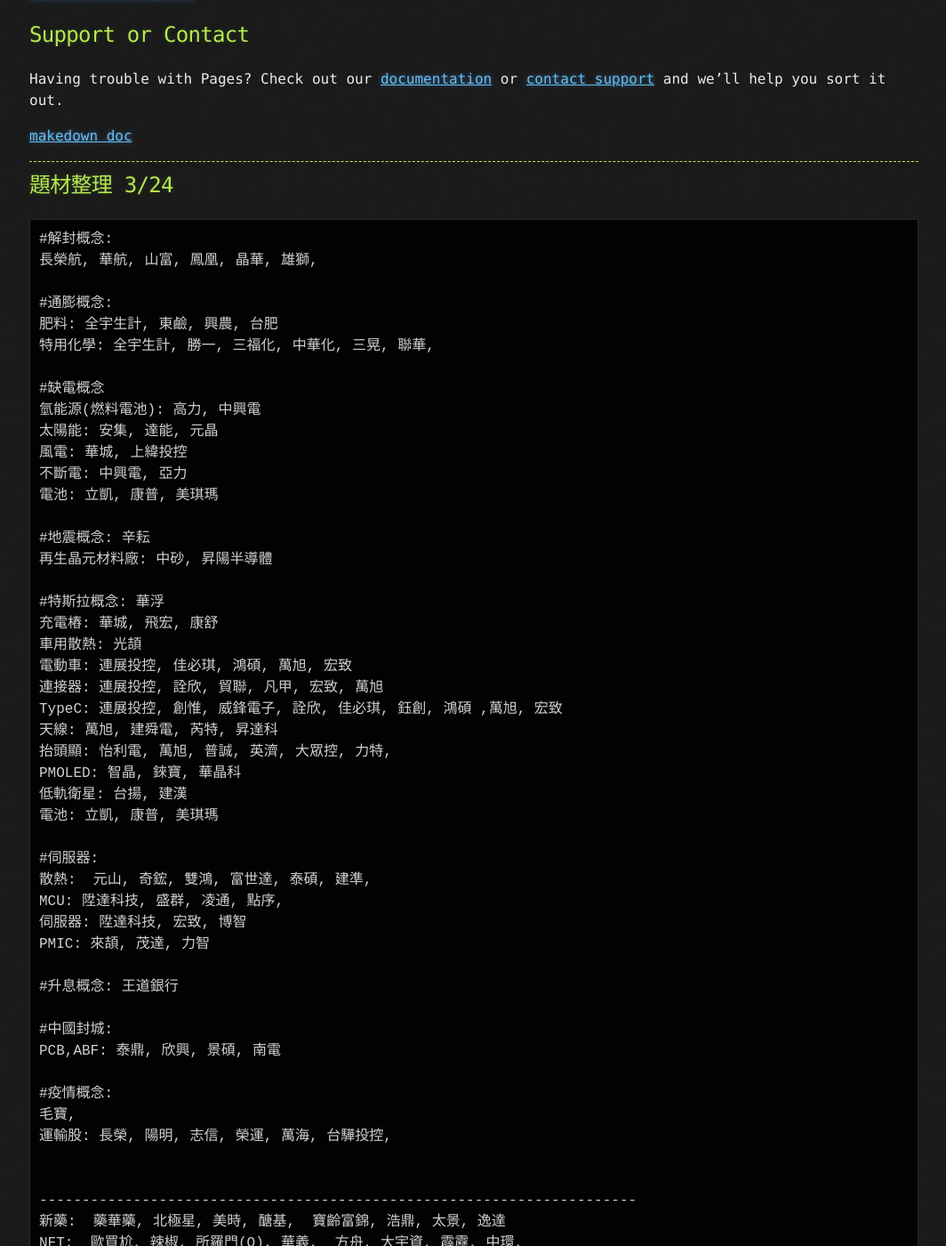
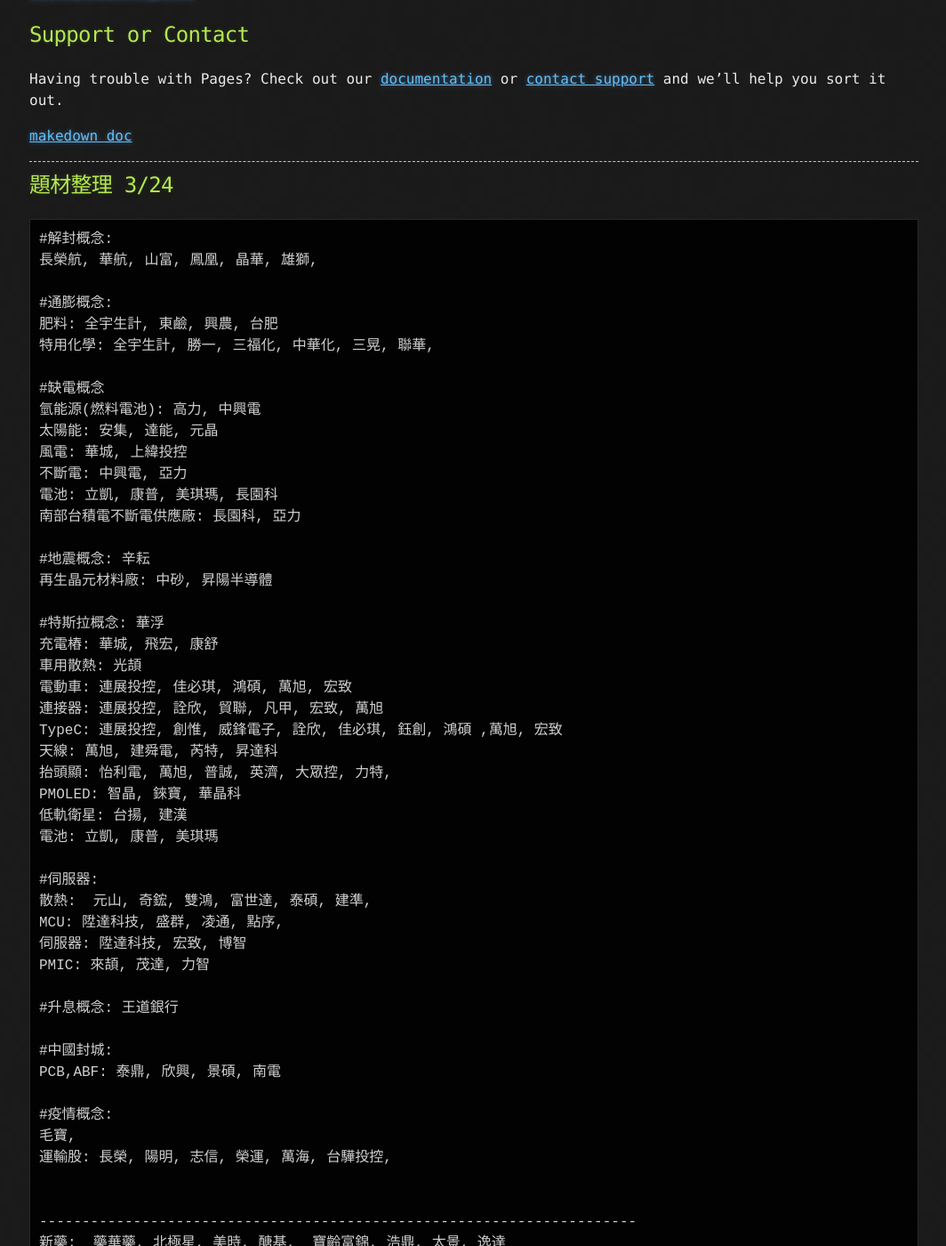
Before and after one commit to lepg5487/Stock_God, a Jekyll site: the page built from index.md, in a window 1280 px wide and 1400 px high, scrolled down 15973 px. Shown: the whole window at 89% size, without its empty margins (107-1171 px from the left). Built offline with Jekyll 4.4.1, drawn with Linux system fonts in a browser that asks for light colours; our own code applies the rules of GitHub Pages for plain Markdown files; some of the changed text lies outside the part shown.

Commit message:
Update index.md

```diff
--- a/index.md
+++ b/index.md
@@ -691,7 +691,8 @@
 太陽能: 安集, 達能, 元晶
 風電: 華城, 上緯投控
 不斷電: 中興電, 亞力
-電池: 立凱, 康普, 美琪瑪
+電池: 立凱, 康普, 美琪瑪, 長園科
+南部台積電不斷電供應廠: 長園科, 亞力
 
 #地震概念: 辛耘
 再生晶元材料廠: 中砂, 昇陽半導體
```
